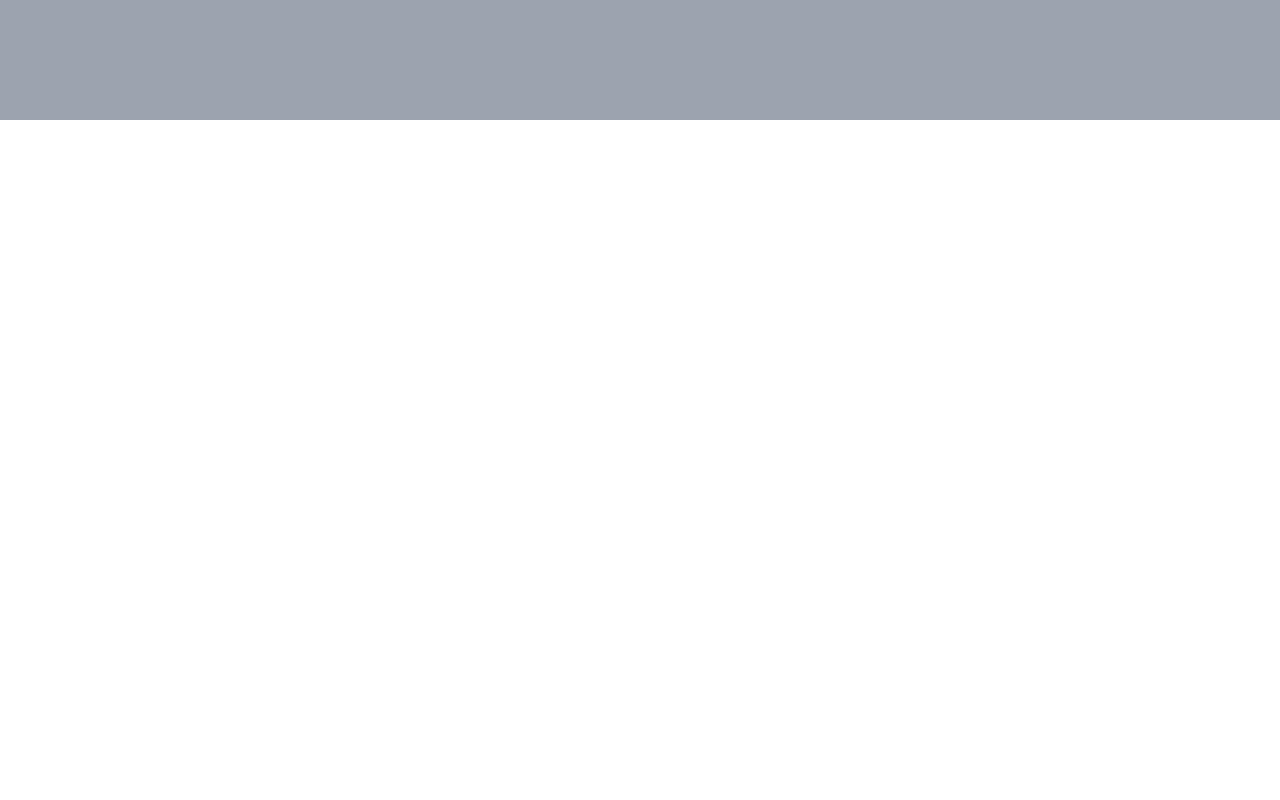
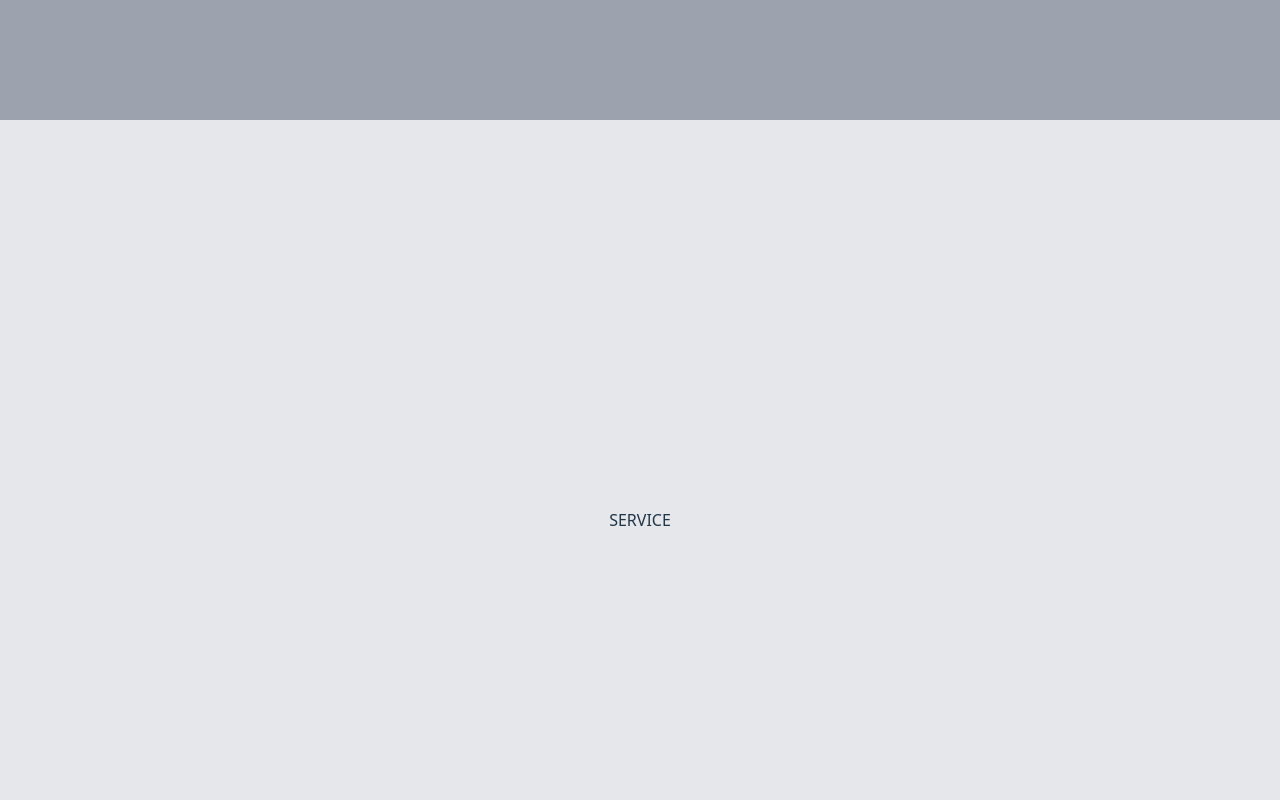
Before and after one commit to JasonFernandoo/CodeFest, a React (Vite) app in the folder frontend/: page / in a window 1280 px wide. Shown: the part 1480-2280 px from the top of the page. Before the commit the page ends 1600 px from the top, so only its background shows below. Built offline with nearby package versions, Linux system fonts and the light colour scheme.

Commit message:
feat: add home, description, service, product page

```diff
--- a/frontend/src/App.tsx
+++ b/frontend/src/App.tsx
@@ -2,6 +2,8 @@ import "./App.css";
 import Navbar from "./components/Navbar";
 import Home from "./pages/Home";
 import Description from "./pages/Description";
+import Service from "./pages/Service";
+import Product from "./pages/Product";
 
 function App() {
 
@@ -10,6 +12,8 @@ function App() {
 			<Navbar />
 			<Home />
 			<Description />
+			<Service />
+			<Product />
 		</>
 	);
 }
--- /dev/null
+++ b/frontend/src/pages/Product.tsx
@@ -0,0 +1,11 @@
+import React from 'react'
+
+const Product = () => {
+  return (
+    <div className='h-[100vh] w-[100vw] bg-gray-400 flex justify-center items-center'>
+        PRODUCT
+    </div>
+  )
+}
+
+export default Product
--- /dev/null
+++ b/frontend/src/pages/Service.tsx
@@ -0,0 +1,11 @@
+import React from 'react'
+
+const Service = () => {
+  return (
+    <div className='h-[100vh] w-[100vw] bg-gray-200 flex justify-center items-center'>
+        SERVICE
+    </div>
+  )
+}
+
+export default Service
```
